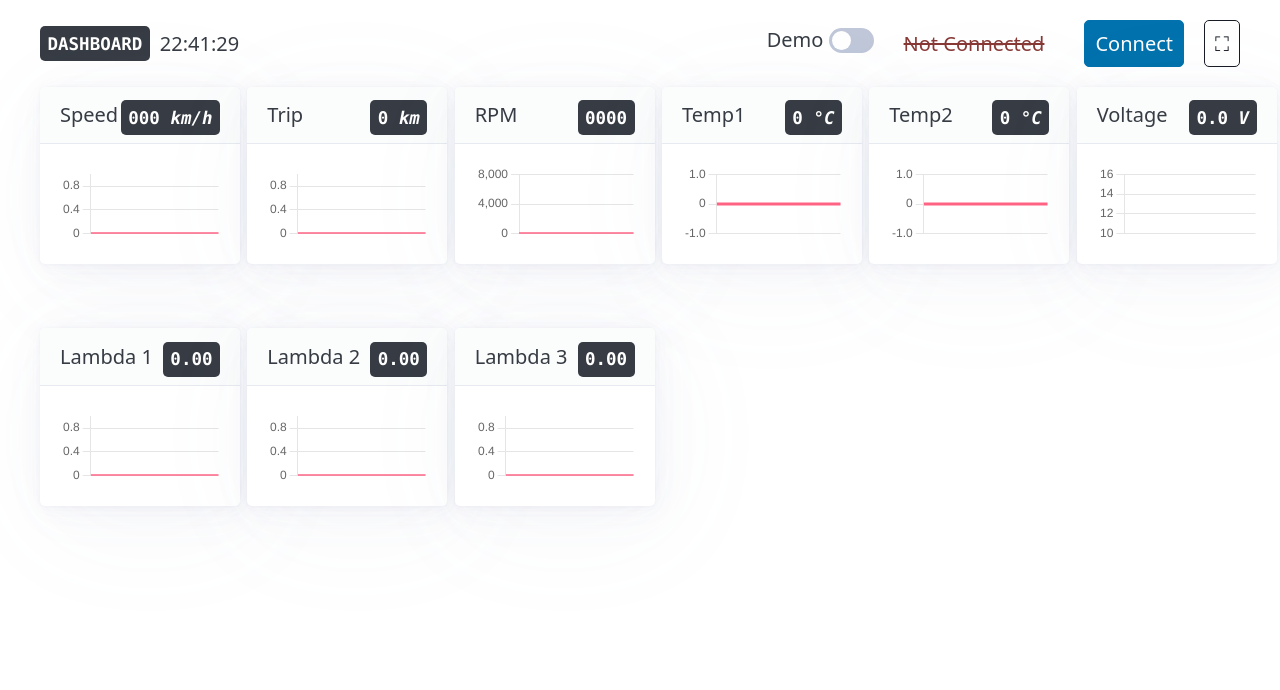
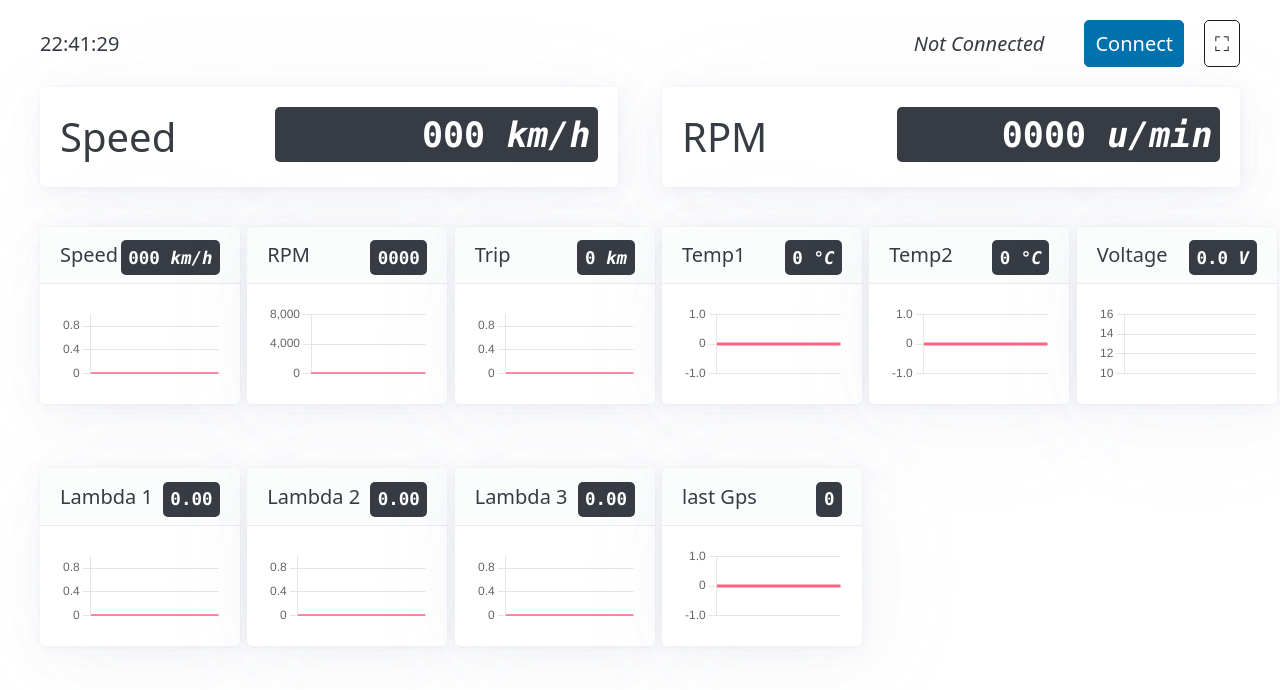
Before and after one commit to Tim-Meyran/BoatEngineDashboard, a SvelteKit app: page / in a window 1280 px wide. Shown: the top 690 px of the page. Built offline with nearby package versions, Linux system fonts and the light colour scheme.

Commit message:
fixed connection :)

```diff
--- a/src/lib/Field.svelte
+++ b/src/lib/Field.svelte
@@ -2,6 +2,8 @@
 
     export let name = "Name"
     export let value = ""
+
+    export let unit = ""
     export let digitsFraction = 0
     export let digitsSignificant = 10
 
@@ -10,17 +12,20 @@
 
 
 <article>
-    <header>{name}</header>
-    {value.toLocaleString(undefined, {
+    {name}
+    <kbd style="float: right; width: 60%">{value.toLocaleString(undefined, {
         minimumFractionDigits: digitsFraction,
         maximumFractionDigits: digitsFraction
-    })}
+    }).padStart(digitsSignificant, '0')} <i>{unit}</i></kbd>
 </article>
 
 <style>
     article {
         min-width: 8rem;
+    }
 
+    kbd{
+        text-align:right;
     }
 
     .card {
--- a/src/lib/stores/Data.js
+++ b/src/lib/stores/Data.js
@@ -5,6 +5,7 @@ import {initGps} from "$lib/stores/Gps.js";
 
 export const bytes = writable(undefined);
 export const speed = writable(0);
+export const lastGpsPing = writable(0);
 export const rpm = writable(0);
 export const maxRpm = writable(0);
 export const tmp1 = writable(0);
--- a/src/lib/stores/Gps.js
+++ b/src/lib/stores/Gps.js
@@ -1,4 +1,4 @@
-import {coordinates, speed, tripDistance} from "$lib/stores/Data.js";
+import {coordinates, lastGpsPing, speed, tripDistance} from "$lib/stores/Data.js";
 import {get} from "svelte/store";
 
 export function initGps() {
@@ -25,6 +25,7 @@ function updatePosition(coords) {
             tripDistance.update(value => value + dist)
         }
         coordinates.set({lat: coords.latitude, lon: coords.longitude})
+        lastGpsPing.set(new Date().getMilliseconds())
     }
 }
 
--- a/src/routes/+layout.svelte
+++ b/src/routes/+layout.svelte
@@ -1,6 +1,6 @@
 <script>
     import './styles.css';
-    import {connected, requestConnect, disconnect} from "$lib/stores/BluetoothConnection.js";
+    import {connected, connecting, requestConnect, disconnect} from "$lib/stores/BluetoothConnection.js";
     import {initGps} from "$lib/stores/Gps.js";
     import PwaInstall from "$lib/PwaInstall.svelte";
     import {demoMode, time} from "$lib/stores/Data.js";
@@ -24,24 +24,26 @@
     <header class="container">
         <nav>
             <ul>
-                <li><strong><kbd>DASHBOARD</kbd></strong></li>
-                {$time}
+                <!--<li><strong><kbd>DASHBOARD</kbd></strong></li>-->
+                <li>{$time}</li>
             </ul>
 
             <ul>
-                {#if !$connected}
+                <!--{#if !$connected}
                     <li>
                         <label>
                             Demo
                             <input name="terms" type="checkbox" role="switch" bind:checked={$demoMode}/>
                         </label>
                     </li>
-                {/if}
+                {/if}-->
                 <li>
                     {#if $connected}
                         <ins>Connected</ins>
-                    {:else }
+                    {:else if $connecting}
                         <del>Not Connected</del>
+                    {:else}
+                        <i>Not Connected</i>
                     {/if}
                 </li>
 
@@ -51,10 +53,9 @@
 
                 <li>
                     {#if $connected}
-                        <button on:click={disconnect}>Disconnect</button>
-                    {:else }
-                        <button on:click={e => initGps() && requestConnect()}>Connect</button>
-
+                        <button class="outline contrast" aria-busy="true" on:click={disconnect}>Disconnect</button>
+                    {:else}
+                        <button on:click={requestConnect}>Connect</button>
                     {/if}
                 </li>
 
--- a/src/routes/+page.svelte
+++ b/src/routes/+page.svelte
@@ -1,8 +1,25 @@
 <script>
-    import {rpm, speed, tripDistance, tmp1, tmp2, voltage, time, lambda1, lambda2, lambda3} from "$lib/stores/Data.js";
+    import {
+        rpm,
+        speed,
+        tripDistance,
+        tmp1,
+        tmp2,
+        voltage,
+        time,
+        lambda1,
+        lambda2,
+        lambda3,
+        lastGpsPing
+    } from "$lib/stores/Data.js";
+    import GraphField from "$lib/GraphField.svelte";
     import Field from "$lib/Field.svelte";
-    import Chart from "$lib/Chart.svelte";
-    import GraphField from "$lib/GraphField.svelte";
+
+    let lastGps = new Date().getMilliseconds()
+    $: if ($time) {
+        lastGps = new Date().getMilliseconds() - $lastGpsPing
+    }
+
 </script>
 
 <svelte:head>
@@ -10,16 +27,22 @@
     <meta name="Dashboard" content="Dashboard"/>
 </svelte:head>
 
+<section class="grid-container-large">
+    <Field name="Speed" value={$speed} unit="km/h" digitsSignificant={3} min={0}/>
+    <Field name="RPM" value={$rpm} unit="u/min" digitsSignificant={4} min={0} max={8000}/>
+</section>
+
 <section class="grid-container">
     <GraphField name="Speed" value={$speed} unit="km/h" digitsSignificant={3} min={0}/>
+    <GraphField name="RPM" value={$rpm} digitsSignificant={4} min={0} max={8000}/>
     <GraphField name="Trip" value={$tripDistance} unit="km" min={0}/>
-    <GraphField name="RPM" value={$rpm} digitsSignificant={4} min={0} max={8000}/>
     <GraphField name="Temp1" value={$tmp1} unit="°C" digitsFraction="0"/>
     <GraphField name="Temp2" value={$tmp2} unit="°C" digitsFraction="0"/>
     <GraphField name="Voltage" value={$voltage} unit="V" digitsFraction="1" min={10} max={16}/>
     <GraphField name="Lambda 1" value={$lambda1} digitsFraction="2" min={0} max={1}/>
     <GraphField name="Lambda 2" value={$lambda2} digitsFraction="2" min={0} max={1}/>
     <GraphField name="Lambda 3" value={$lambda3} digitsFraction="2" min={0} max={1}/>
+    <GraphField name="last Gps" value={lastGps}/>
 </section>
 
 <!--<section>
@@ -33,6 +56,13 @@
 
     }
 
+    .grid-container-large {
+        gap: 2.2rem;
+        display: grid;
+        grid-template-columns: repeat(auto-fit, minmax(16rem, 1fr));
+        font-size: 2rem;
+    }
+
     .grid-container {
         gap: 2.2rem;
         display: grid;
```
Also changed, not shown: src/lib/stores/BluetoothConnection.js.
